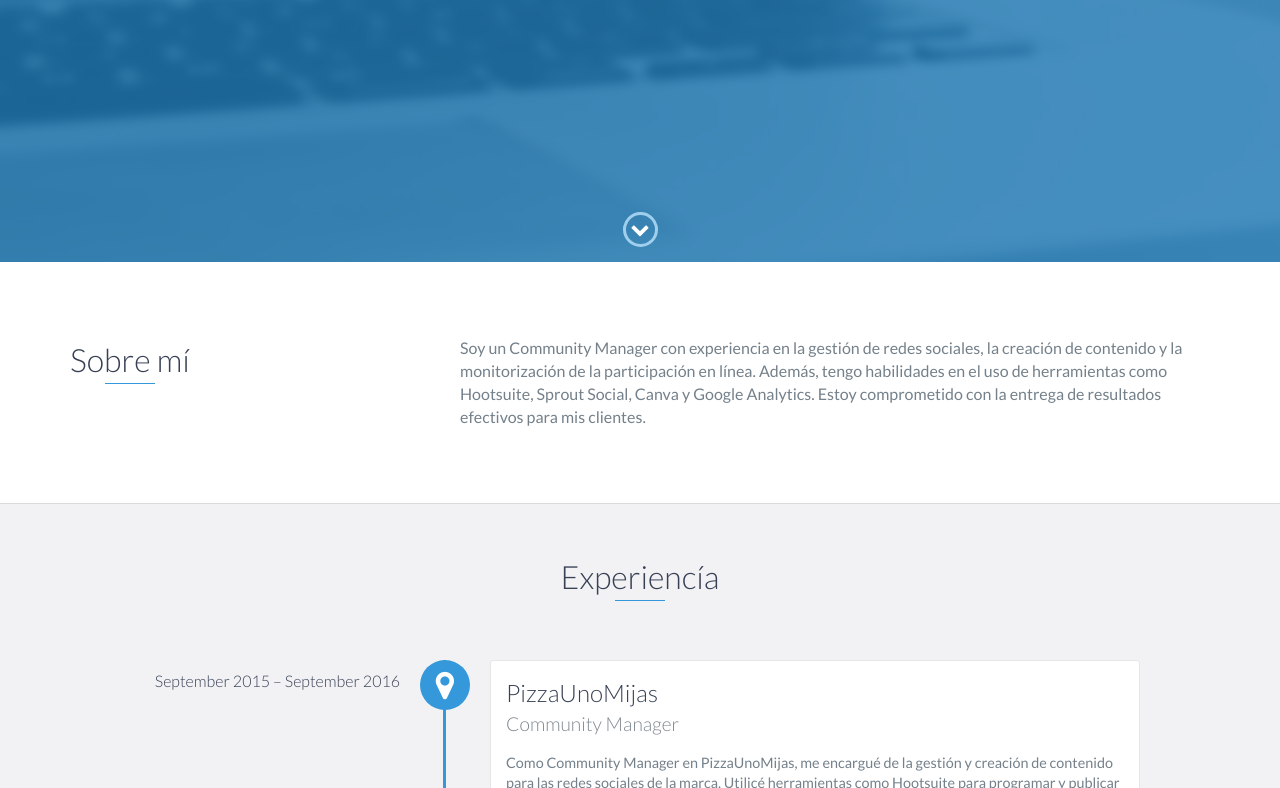
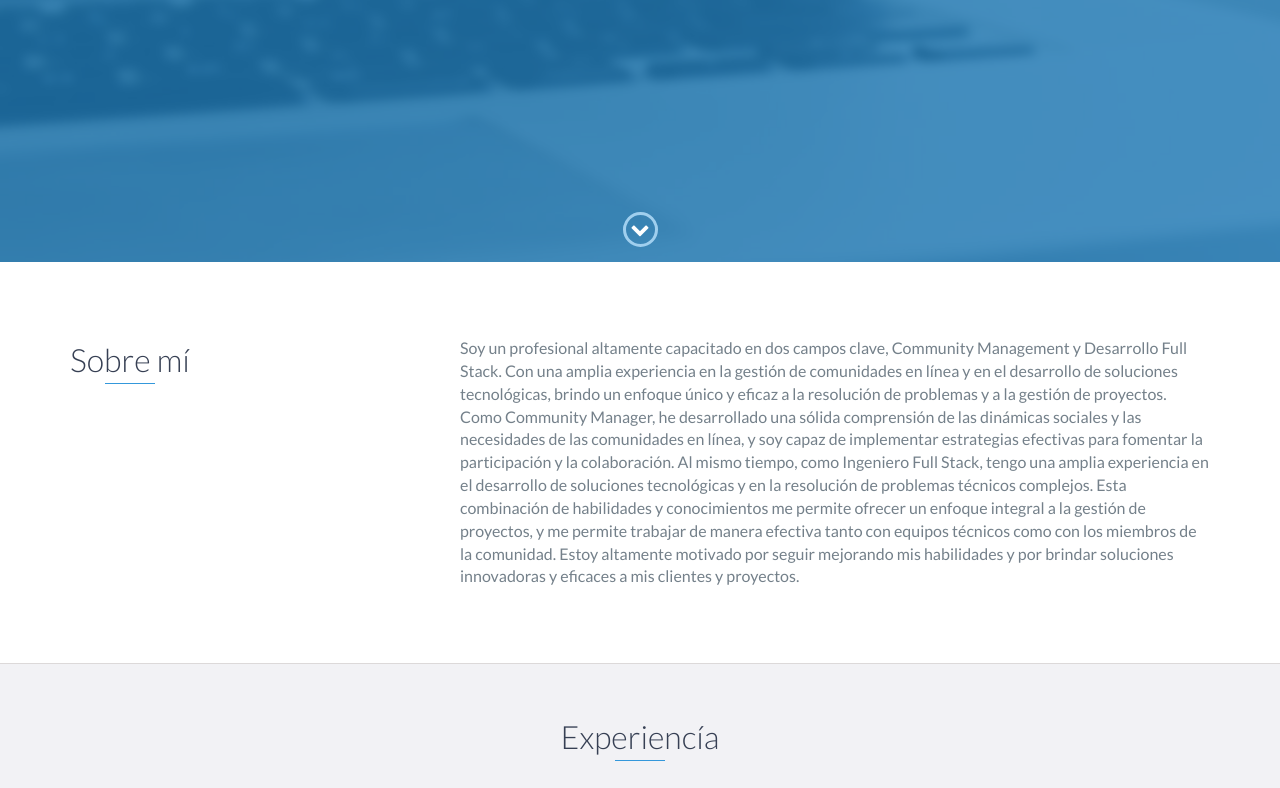
Before and after one commit to Perdominho/Perdominho.github.io, a website: page index.html in a window 1280 px wide. Shown: the part 538-1326 px from the top of the page. Drawn offline with nearby package versions, Linux system fonts and the light colour scheme.

Commit message:
Update index.html

```diff
--- a/index.html
+++ b/index.html
@@ -73,7 +73,9 @@
                 </div>
                 <div class="col-md-8">
                     <p>
-                        Soy un Community Manager con experiencia en la gestión de redes sociales, la creación de contenido y la monitorización de la participación en línea. Además, tengo habilidades en el uso de herramientas como Hootsuite, Sprout Social, Canva y Google Analytics. Estoy comprometido con la entrega de resultados efectivos para mis clientes. </p>
+                      Soy un profesional altamente capacitado en dos campos clave, Community Management y Desarrollo Full Stack. Con una amplia experiencia en la gestión de comunidades en línea y en el desarrollo de soluciones tecnológicas, brindo un enfoque único y eficaz a la resolución de problemas y a la gestión de proyectos.
+Como Community Manager, he desarrollado una sólida comprensión de las dinámicas sociales y las necesidades de las comunidades en línea, y soy capaz de implementar estrategias efectivas para fomentar la participación y la colaboración. Al mismo tiempo, como Ingeniero Full Stack, tengo una amplia experiencia en el desarrollo de soluciones tecnológicas y en la resolución de problemas técnicos complejos.
+Esta combinación de habilidades y conocimientos me permite ofrecer un enfoque integral a la gestión de proyectos, y me permite trabajar de manera efectiva tanto con equipos técnicos como con los miembros de la comunidad. Estoy altamente motivado por seguir mejorando mis habilidades y por brindar soluciones innovadoras y eficaces a mis clientes y proyectos.</p>
                 </div>
             </div>
         </div>
```
